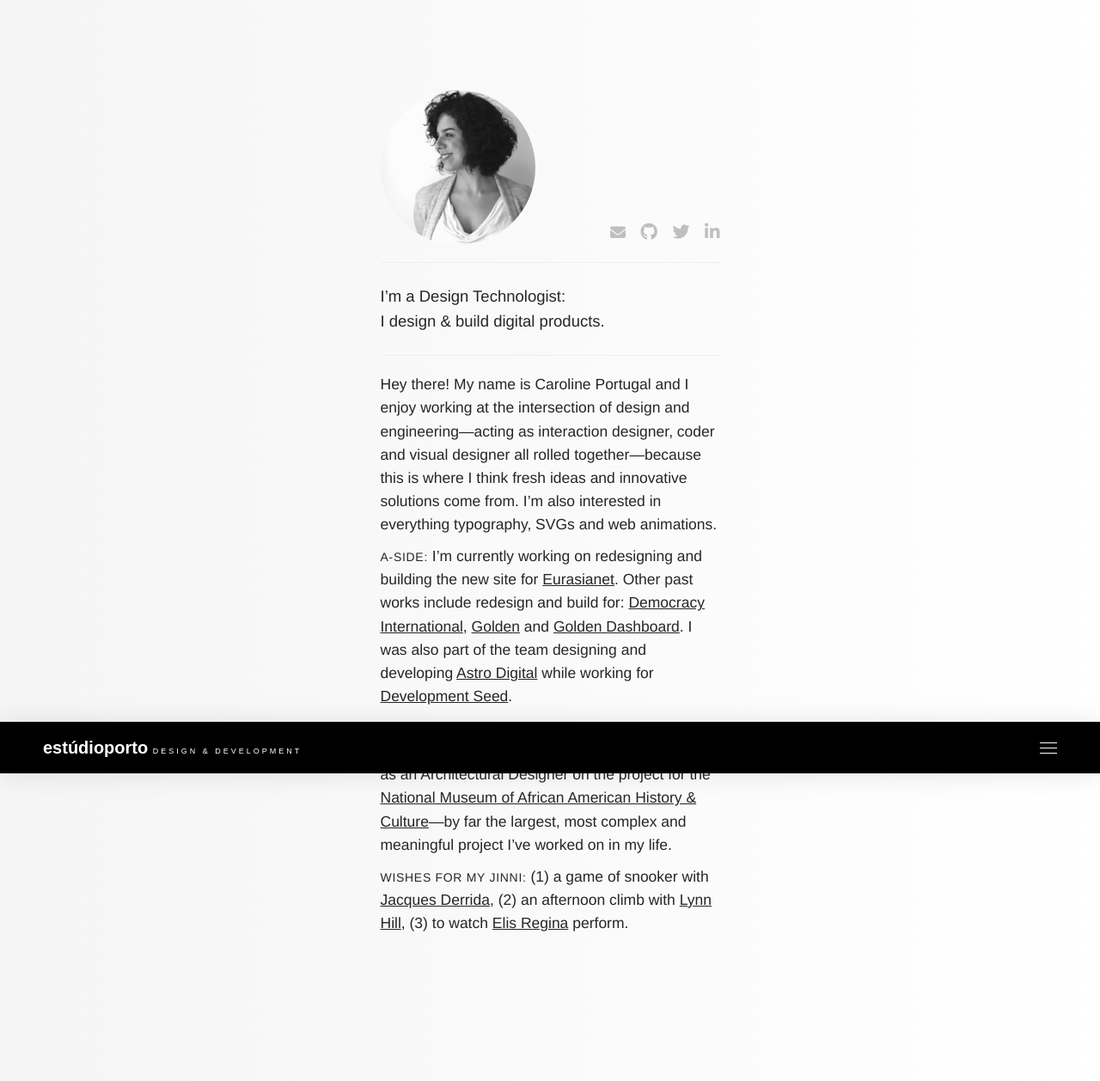
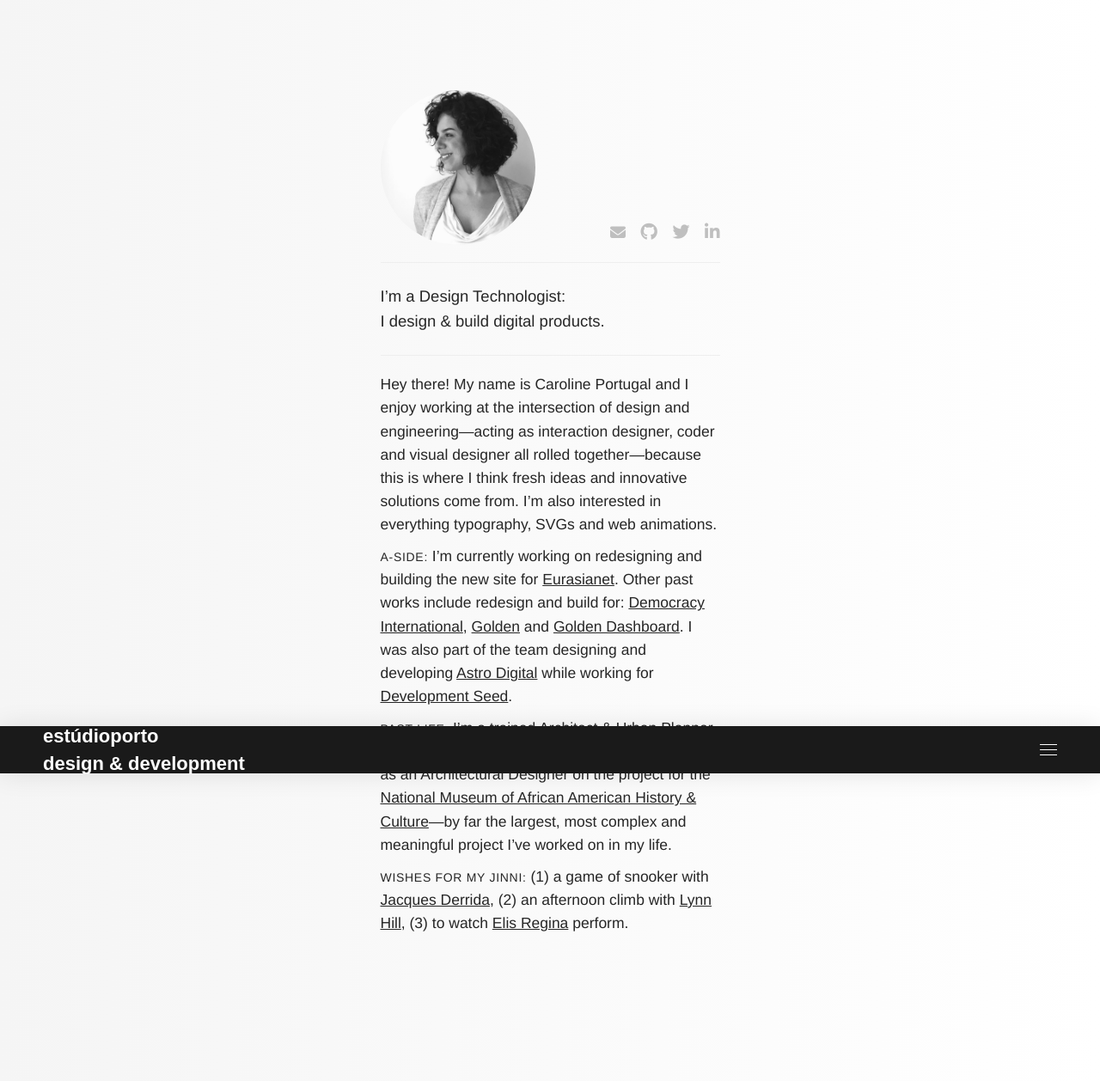
Before and after one commit to carolineportugal/estudioporto, a Jekyll site: the page built from about/index.html, in a window 1280 px wide. Shown: the whole page at 86% size. Built offline with Jekyll 4.4.1, drawn with Linux system fonts in a browser that asks for light colours; nearby versions of some CDN libraries; some web fonts are replaced.

Commit message:
progressing nav

```diff
--- a/_includes/nav.html
+++ b/_includes/nav.html
@@ -3,7 +3,10 @@
   <h1 class="hidden-body-name">Navigation</h1>
 
   <div class="nav-wrapper">
-    <a href="{{ site.baseurl }}/" class="title">estúdioporto <span>design & development</span></a>
+    <a href="{{ site.baseurl }}/" class="title">
+      <div>estúdioporto</div>
+      <div>design & development</div>
+    </a>
     <a href="#" class="menu">
       <div></div>
       <div></div>
--- a/_sass/_nav.scss
+++ b/_sass/_nav.scss
@@ -1,8 +1,8 @@
 nav{
   position:fixed;
-  background: #000;
+  background: lighten(#000, 10%);
   width: 100%;
-  height:60px;
+  height:55px;
   z-index:300;
   box-shadow: 0px 1px 30px 0px rgba(0,0,0,0.1);
   display: flex;
@@ -19,12 +19,9 @@ nav{
 
   a.title{
     color:#fff;
-    font-size:20px;
+    font-size:22px;
     @include gitan-bold();
     text-decoration: none;
-    // font-feature-settings: "liga" 1;
-    // font-feature-settings: "liga1" on;
-    // font-feature-settings: "smcp" 1;
 
     span{
       font-size:9px;
@@ -53,28 +50,6 @@ nav{
         transform: scaleX(1);
       }
 
-    }
-
-  }
-
-  a.menu-item:after{
-    content: "";
-    position: absolute;
-    width: 100%;
-    height: 1px;
-    left:0;
-    bottom: 0;
-    background: rgba(255,255,255, .8);
-    visibility: hidden;
-    transform: scaleX(0);
-    transition: all 0.2s ease-in-out 0s;
-  }
-
-  a.active{
-
-    &:after{
-      visibility: visible;
-      transform: scaleX(1);
     }
 
   }
```
